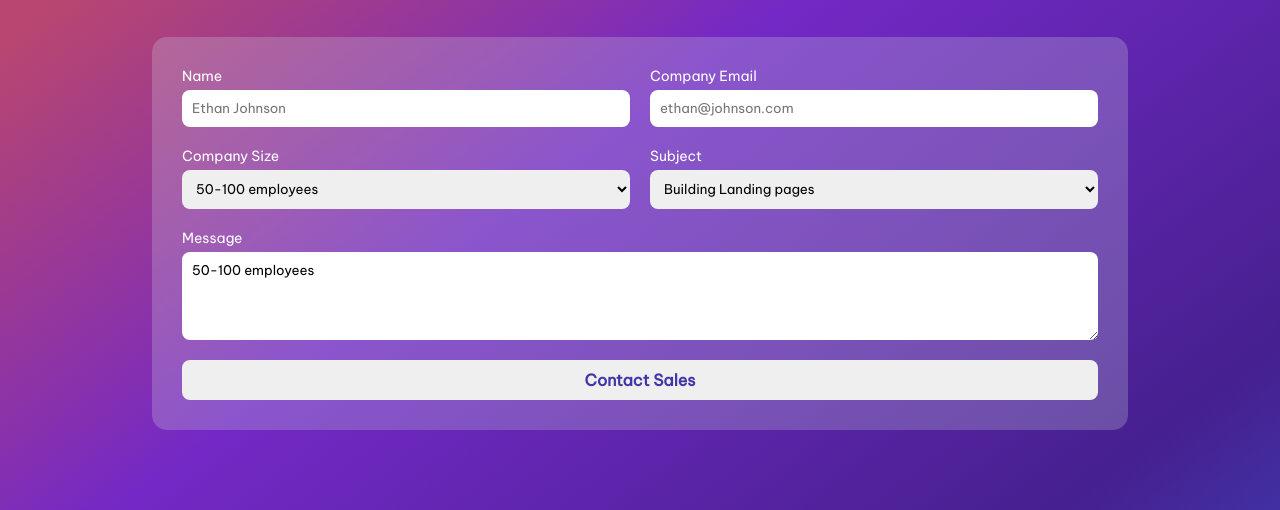
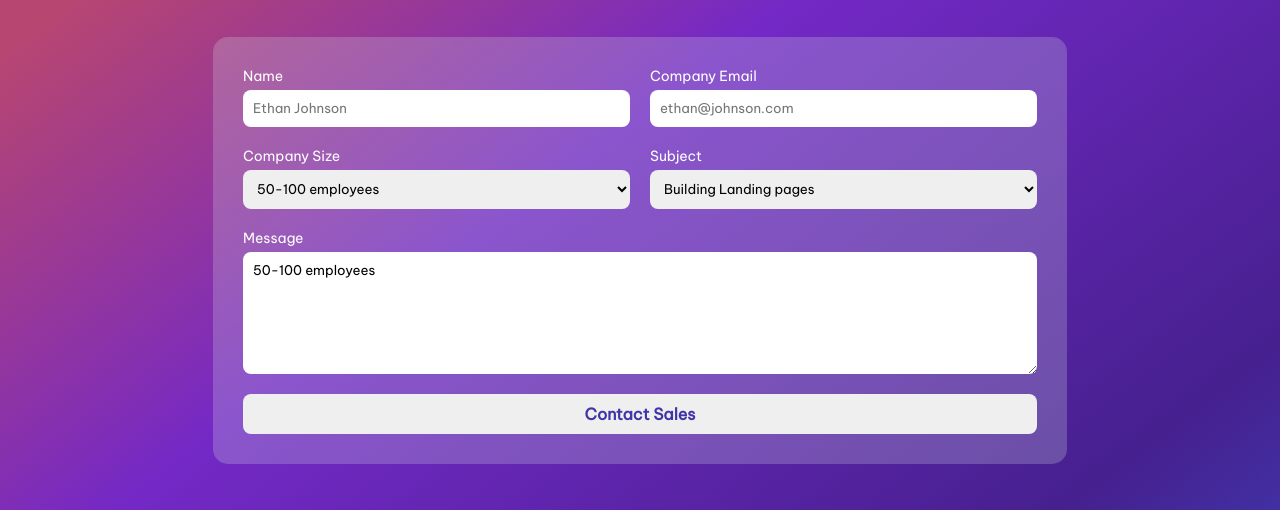
Before and after one commit to alcidesma95/dccl--responsive-contact-page, a plain HTML site: page index.html in a window 1280 px wide. Shown: the part 290-800 px from the top of the page. Drawn offline with Linux system fonts and the light colour scheme.

Commit message:
bg bugs resolve

```diff
--- a/index.html
+++ b/index.html
@@ -48,7 +48,7 @@
           </div>
           <div class="form_item">
             <label for="message">Message</label>
-            <textarea cols="4" rows="4"  id="message" name="message">50-100 employees
+            <textarea cols="4" rows="6"  id="message" name="message">50-100 employees
             </textarea>
           </div>
           <div class="form_item">
--- a/style.css
+++ b/style.css
@@ -9,15 +9,20 @@
   font-family: vietnam;
 
 }
+html{
+  background-image: url(assets/bg-image.svg);
+  background-repeat: no-repeat;
+  background-size: auto;
+  width: 100%;
+  height: 100%;
+}
 
 body{
+
   color: #fff;
-  background-image: url(assets/bg-image.svg);
-  background-repeat: no-repeat;
-  background-size: cover;
   padding: 10px 30px;
-  width: 100vw;
-  height: 100vh;
+
+
 }
 
 header> img{
@@ -56,7 +61,7 @@ main{
   background: #CDD5E040;
   border-radius: 15px;
   padding: 30px;
-  width: 400px;
+  width: 90%;
 }
 
 .contact > form {
@@ -102,7 +107,7 @@ input[type="submit"]{
     width: 50%;
   }
   .contact{
-    width: 80%;
+    width: 70%;
   }
 }
 
```
